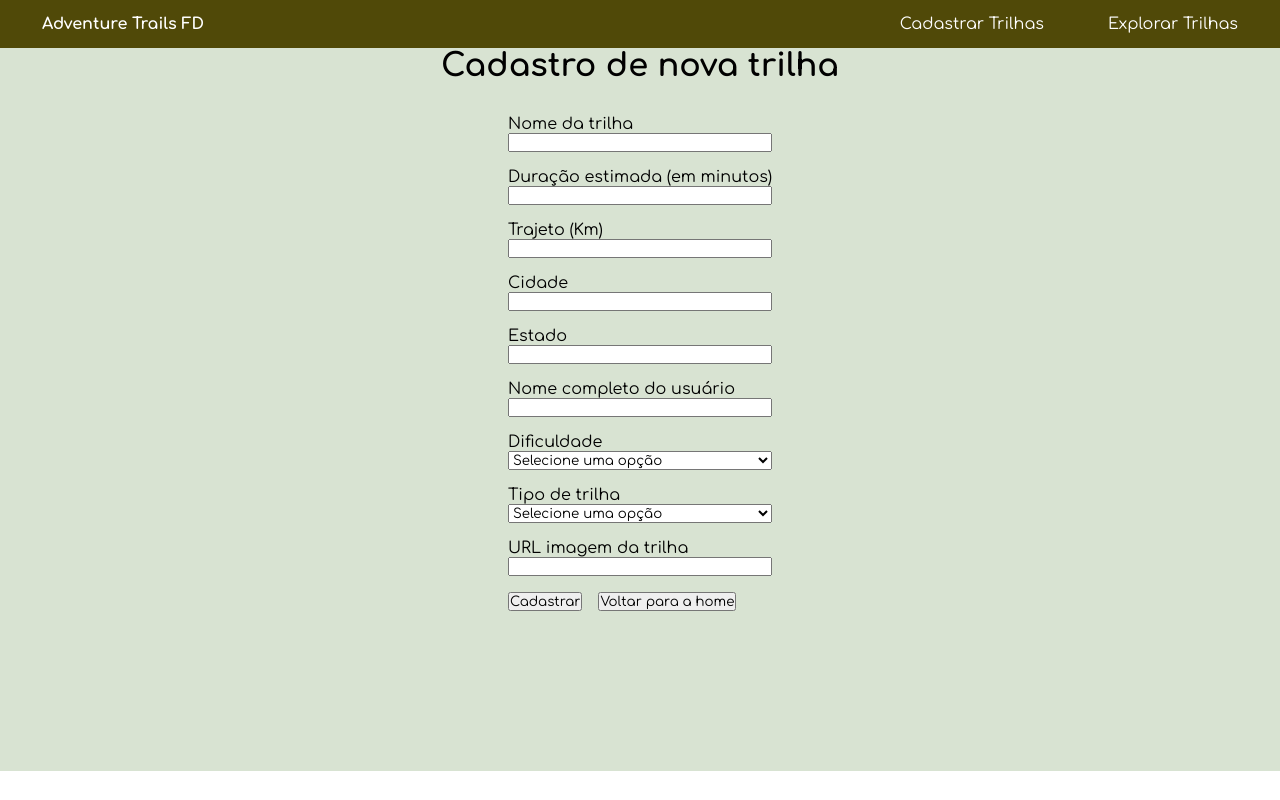
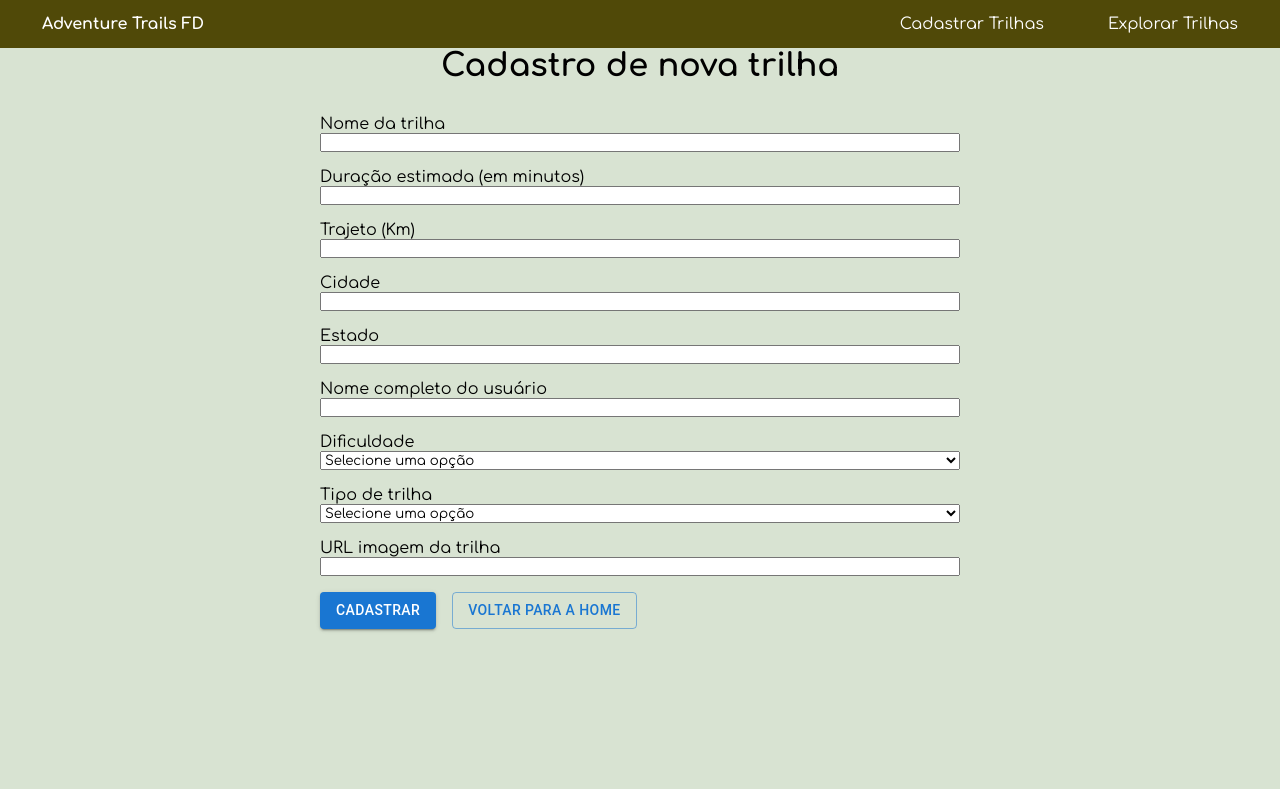
Before and after one commit to carifel/AdventureTrailsFD, a React (Vite) app: page /cadastro in a window 1280 px wide. Built offline with nearby package versions, Linux system fonts and the light colour scheme.

Commit message:
Estilização e uso de @mui/material

```diff
--- a/src/pages/Cadastro/index.jsx
+++ b/src/pages/Cadastro/index.jsx
@@ -3,29 +3,39 @@ import {useForm} from "react-hook-form";
 import{useContext} from "react";
 import {TrilhasContext} from "../../Context/TrilhasContext";
 import {useNavigate} from "react-router-dom";
+import { Button } from "@mui/material";
 
 
 function Cadastro(){
-  const {register, handleSubmit, formState: {errors}} = useForm();
+  const {
+    register,
+    handleSubmit,
+    formState: {errors}
+} = useForm();
   const {addTrail} = useContext(TrilhasContext);
   const navigate = useNavigate();
 
   function sendForm(formValue){
-    console.log(formValue)
+    console.log(formValue);
 
     addTrail({
         ...formValue,
         duracao: Number(formValue.duracao),
-        trajeto: Number(formValue.trajeto)});
+        trajeto: Number(formValue.trajeto)
+    });
 
     navigate("/ListaTrilhas");
   }
+    function goToHome(){
+        navigate("/");
+    }
+
 
     return(
         <PageContainer>
             <PageTitle>Cadastro de nova trilha</PageTitle>
 
-            <FormComponent onSubmit={handleSubmit(sendForm)}>
+            <FormComponent>
                 <InputWrapper>
                     <label htmlFor="nomeTrilha">Nome da trilha</label>
                     <input type="text"
@@ -129,8 +139,10 @@ function Cadastro(){
                     {errors?.urlImagem && <p>{errors.urlImagem?.message}</p>}
                 </InputWrapper>
                 <ButtonsWrapper>
-                <button type="submit">Cadastrar</button>
-                <button type="button">Voltar para a home</button>
+                <Button variant="contained" type="button" onClick= {handleSubmit(sendForm)}>
+                    Cadastrar
+                    </Button>
+                <Button variant="outlined"type="button" onClick={() => goToHome()}>Voltar para a home</Button>
 
                 </ButtonsWrapper>
             </FormComponent>
--- a/src/pages/Cadastro/styles.js
+++ b/src/pages/Cadastro/styles.js
@@ -17,12 +17,12 @@ export const PageTitle = styled("h1")({
 export const FormComponent = styled("form")({
     display: "flex",
     flexDirection: "column",
-    gap: "1rem"
+    gap: "1rem",
+    minWidth: "50vw"
 });
 export const InputWrapper = styled("div")({
     display: "flex",
     flexDirection: "column"
-
 });
 export const ButtonsWrapper = styled("div")({
     display: "flex",
--- a/src/pages/Home.jsx
+++ b/src/pages/Home.jsx
@@ -1,8 +1,8 @@
 function Home(){
     return(
         <div className="container">
-            <h1>Página Inicial</h1>
+            <h1>Bem vindo ao Adventure Trails</h1>
         </div>
-    )
+    );
 }
 export default Home;
--- a/src/pages/ListaTrilhas.jsx
+++ /dev/null
@@ -1,24 +0,0 @@
-import {useContext} from "react";
-import CardTrilha from "../components/CardTrilha";
-import{TrilhasContext} from "../Context/TrilhasContext";
-
-function ListaTrilhas(){
-
-    const{trilhas, isLoading} = useContext(TrilhasContext);
-
-
-    return (
-        <div className="container">
-            <h1>Explore trilhas incríveis</h1>
-            {Array.isArray(trilhas) && !isLoading ? (
-            trilhas.map((trilha, index) => (
-                <CardTrilha dadosTrilha={trilha} key={index} />
-            ))
-            ) : (
-                <span>Não há dados disponíveis</span>
-            )
-            }
-        </div>
-    )
-}
-export default ListaTrilhas;
--- /dev/null
+++ b/src/pages/ListaTrilhas/index.jsx
@@ -0,0 +1,27 @@
+import {useContext} from "react";
+import CardTrilha from "../../components/CardTrilha";
+import{TrilhasContext} from "../../Context/TrilhasContext";
+import{Container, PageTitle, TrailsContainer} from "./styles";
+
+function ListaTrilhas(){
+
+    const{trilhas, isLoading} = useContext(TrilhasContext);
+
+
+    return (
+        <Container>
+            <PageTitle>Explore trilhas incríveis</PageTitle>
+
+            {Array.isArray(trilhas) && !isLoading ? (
+            <TrailsContainer>
+            {trilhas.map((trilha, index) => (
+                <CardTrilha dadosTrilha={trilha} key={index} />
+            ))}
+            </TrailsContainer>
+            ) : (
+                <span>Não há dados disponíveis</span>
+            )}
+        </Container>
+    );
+}
+export default ListaTrilhas;
--- /dev/null
+++ b/src/pages/ListaTrilhas/styles.js
@@ -0,0 +1,18 @@
+import { styled } from "@mui/system";
+
+export const PageTitle = styled("h1")({
+ margin: "4rem 0"
+});
+
+export const Container = styled("div")({
+ display: "flex",
+ flexDirection: "column",
+ alignItems: "center",
+ padding: "0 4rem 4rem"
+});
+
+export const TrailsContainer = styled("div")({
+ display: "flex",
+ flexDirection: "column !important",
+ gap: "1rem"
+});
--- a/src/router/routers.jsx
+++ b/src/router/routers.jsx
@@ -5,7 +5,7 @@ import App from "../App.jsx"
 //importação das páginas
 import Home from "../pages/Home.jsx"
 import Cadastro from "../pages/Cadastro"
-import ListaTrilhas from "../pages/ListaTrilhas.jsx"
+import ListaTrilhas from "../pages/ListaTrilhas"
 
 const routers = createBrowserRouter([
     {
```
